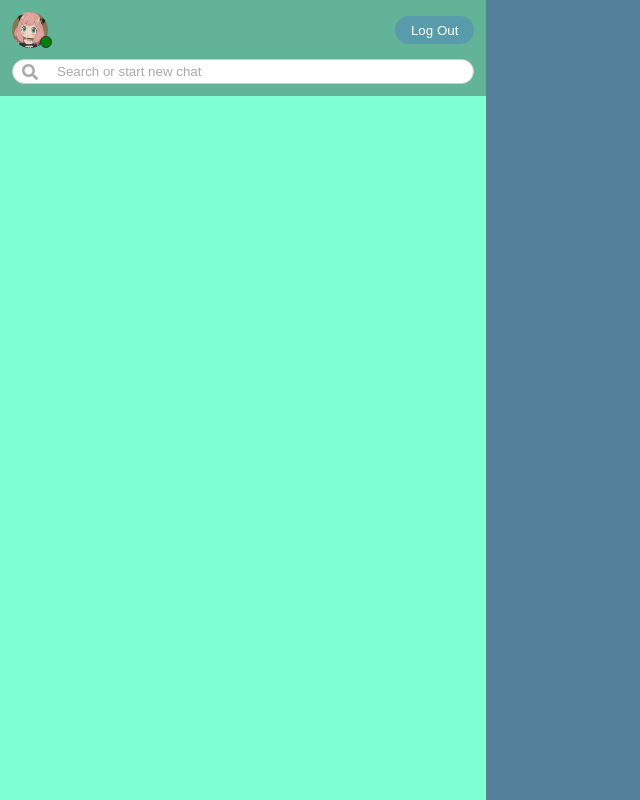
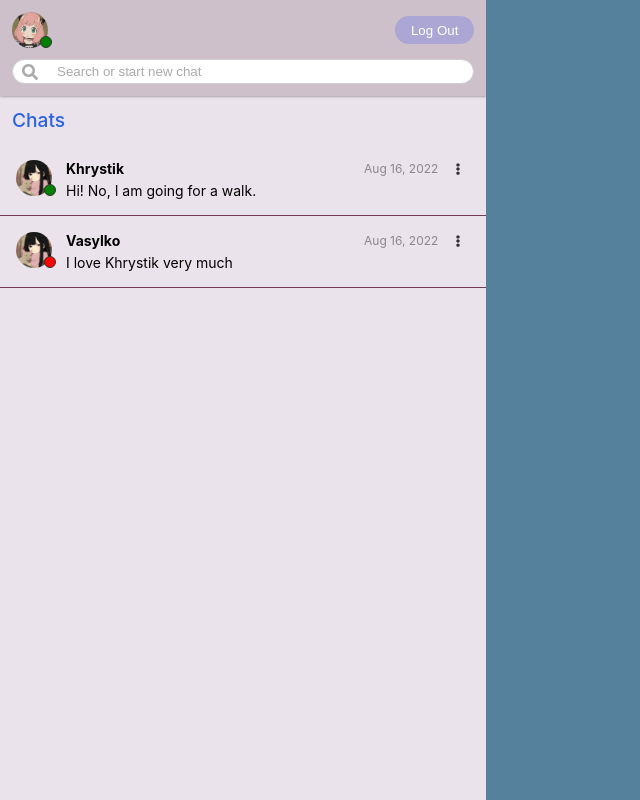
Before and after one commit to hryshkanych/Chat-App-client, a React (Create React App) app: page / in a window 1280 px wide. Shown: the whole page, without its empty margins (0-640 px from the left). Built offline with nearby package versions, Linux system fonts and the light colour scheme.

Commit message:
Created left side of the main page of chat

```diff
--- /dev/null
+++ b/src/components/Avatar/index.jsx
@@ -0,0 +1,20 @@
+// src/components/Avatar/index.jsx
+import React from 'react';
+import PropTypes from 'prop-types';
+import './styles.css';
+
+function Avatar({ avatarSrc, status }) {
+    return (
+        <div className="avatar-status">
+            <img src={avatarSrc} alt="User Avatar" className="avatar" />
+            <div className={`status-circle ${status}`}></div>
+        </div>
+    );
+}
+
+Avatar.propTypes = {
+    avatarSrc: PropTypes.string.isRequired,
+    status: PropTypes.oneOf(['online', 'offline']).isRequired,
+};
+
+export default Avatar;
--- /dev/null
+++ b/src/components/Avatar/styles.css
@@ -0,0 +1,27 @@
+.avatar-status {
+    display: flex;
+    align-items: flex-end;
+}
+
+.avatar {
+    width: 2.25rem;
+    height: 2.25rem;
+    border-radius: 50%;
+    object-fit: cover;
+}
+
+.status-circle {
+    width: 0.625rem;
+    height: 0.625rem;
+    border-radius: 50%;
+    margin-left: -0.5rem;
+    border: 0.0625rem solid #333;
+}
+
+.online {
+    background-color: green;
+}
+
+.offline {
+    background-color: red;
+}
--- /dev/null
+++ b/src/components/ChatItem/index.jsx
@@ -0,0 +1,26 @@
+import React from 'react';
+import Avatar from '../Avatar';
+import './styles.css';
+import { FaEllipsisH } from 'react-icons/fa'; // Імпортуйте іконку трьох крапок
+
+const ChatItem = ({ avatarSrc, name, message, date, status }) => {
+  return (
+    <div className="chat-item">
+      <Avatar avatarSrc={avatarSrc} status={status} />
+      <div className="chat-content">
+        <div className="chat-header">
+          <span className="name">{name}</span>
+          <div className="end-info">
+            <span className="date">{date}</span>
+            <button className="settings-button">
+              <FaEllipsisH className="rotated-icon" />
+            </button>
+          </div>
+        </div>
+        <div className="message">{message}</div>
+      </div>
+    </div>
+  );
+};
+
+export default ChatItem;
--- /dev/null
+++ b/src/components/ChatItem/styles.css
@@ -0,0 +1,58 @@
+.chat-item {
+    display: flex;
+    align-items: flex-start;
+    padding: 1rem;
+    border-bottom: 1px solid #723d59;
+    /* background-color: bisque; */
+  }
+
+  .chat-content {
+    flex: 1;
+    margin-left: 0.625rem; /* Відступ між аватаром і контентом */
+  }
+
+  .chat-header {
+    display: flex;
+    justify-content: space-between;
+    align-items: center;
+  }
+
+  .end-info {
+    display: flex;
+    gap: 0.5rem;
+  }
+
+  .name {
+    font-weight: bold;
+    font-size: 0.875rem; /* 14px */
+  }
+
+  .date {
+    font-size: 0.75rem; /* 12px */
+    color: #888;
+  }
+
+  .message {
+    font-size: 0.875rem; /* 14px */
+    margin-top: 0.3125rem; /* 5px */
+  }
+
+  .settings-button {
+    background: none;
+    border: none;
+    cursor: pointer;
+    color: #333;
+    font-size: 0.75rem;
+    display: flex;
+    justify-content: center;
+    align-items: center;
+  }
+
+  .settings-button:hover {
+    color: #555;
+  }
+
+  .rotated-icon {
+    transform: rotate(90deg);
+
+  }
--- a/src/components/Header/index.jsx
+++ b/src/components/Header/index.jsx
@@ -1,16 +1,14 @@
 import React from 'react';
 import './styles.css';
-import avatar from '../../assets/avatar.png';
+import avatarPic from '../../assets/avatar.png';
 import { FaSearch } from 'react-icons/fa';
+import Avatar from '../Avatar/index';
 
 function Header() {
     return (
         <header className="header-container">
             <div className='top-header-section'>
-                <div className="avatar-status">
-                    <img src={avatar} alt="User Avatar" className="avatar" />
-                    <div className="status-circle online"></div>
-                </div>
+                <Avatar avatarSrc={avatarPic} status="online" />
                 <button className="logout-button">Log Out</button>
             </div>
             <div className="search-container">
--- a/src/components/Header/styles.css
+++ b/src/components/Header/styles.css
@@ -1,13 +1,14 @@
 .header-container {
     width: 100%;
     height: 6rem;
-    background-color: #3333335e;
+    background-color: #3b1b322c;
     display: flex;
     align-items: center;
     justify-content: space-between;
     flex-direction: column;
     padding: 0.75rem;
     box-sizing: border-box;
+    box-shadow: 0 0.1rem 0.1rem rgba(0, 0, 0, 0.2); /* Тінь знизу */
 }
 
 .top-header-section {
@@ -15,34 +16,6 @@
     display: flex;
     justify-content: space-between;
     align-items: center;
-}
-
-.avatar-status {
-    display: flex;
-    align-items: flex-end;
-}
-
-.avatar {
-    width: 2.25rem;
-    height: 2.25rem;
-    border-radius: 50%;
-    object-fit: cover;
-}
-
-.status-circle {
-    width: 0.625rem;
-    height: 0.625rem;
-    border-radius: 50%;
-    margin-left: -0.5rem;
-    border: 0.0625rem solid #333;
-}
-
-.online {
-    background-color: green;
-}
-
-.offline {
-    background-color: red;
 }
 
 .logout-button {
--- a/src/pages/MainPage/index.jsx
+++ b/src/pages/MainPage/index.jsx
@@ -1,12 +1,31 @@
 import React from 'react';
 import './styles.css'
+import avatarGuestPic from '../../assets/avatar-guest.png';
 import Header from '../../components/Header';
+import ChatItem from '../../components/ChatItem';
 
 function MainPage() {
   return (
     <div className="Main-page">
       <div className="General-left-container">
         <Header/>
+        <div className="Chats-container">
+            <a className="Chat-text">Chats</a>
+            <ChatItem
+                avatarSrc={avatarGuestPic}
+                name="Khrystik"
+                message="Hi! No, I am going for a walk."
+                date="Aug 16, 2022"
+                status="online"
+            />
+            <ChatItem
+                avatarSrc={avatarGuestPic}
+                name="Vasylko"
+                message="I love Khrystik very much"
+                date="Aug 16, 2022"
+                status="offline"
+            />
+        </div>
       </div>
       <div className="General-right-container"></div>
     </div>
--- a/src/pages/MainPage/styles.css
+++ b/src/pages/MainPage/styles.css
@@ -1,7 +1,7 @@
 .Main-page {
     height: 100vh;
     width: 100vw;
-    background-color: #af89b0;
+    background-color: #ebe3eb;
     display: flex;
     align-items: center;
     justify-content: center;
@@ -10,7 +10,7 @@
 .General-left-container {
     width: 38%;
     height: 100vh;
-    background-color: aquamarine;
+    /* background-color: aquamarine; */
 }
 
 .General-right-container {
@@ -18,3 +18,17 @@
     height: 100vh;
     background-color: rgb(85, 129, 156);
 }
+
+.Chats-container {
+    display: flex;
+    flex-direction: column;
+    justify-content: center;
+}
+
+.Chat-text {
+    color: rgb(43, 98, 226);
+    font-weight: 500;
+    font-size: larger;
+    padding: 0.75rem;
+
+}
```
Also changed, not shown: src/assets/avatar-guest.png (added).
